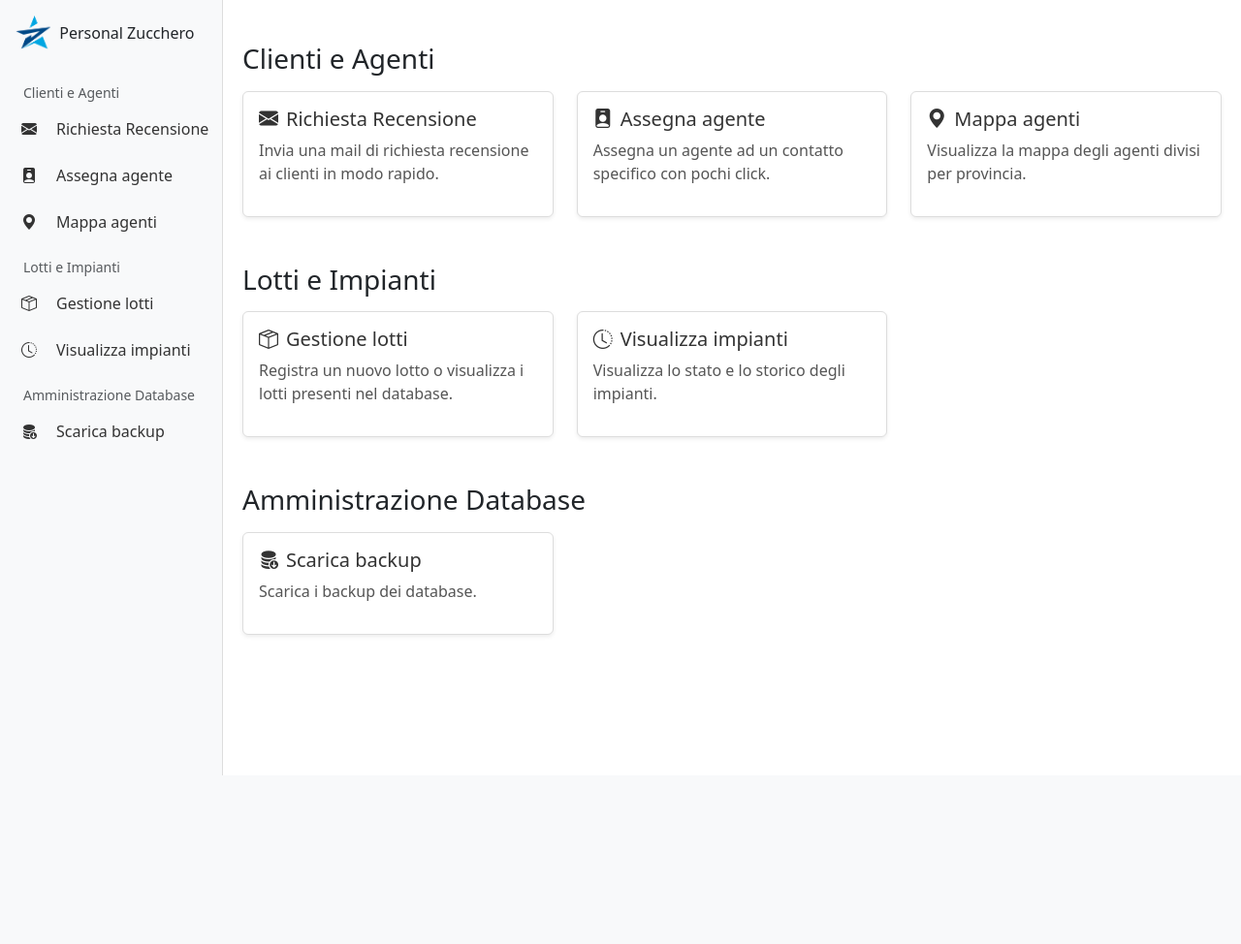
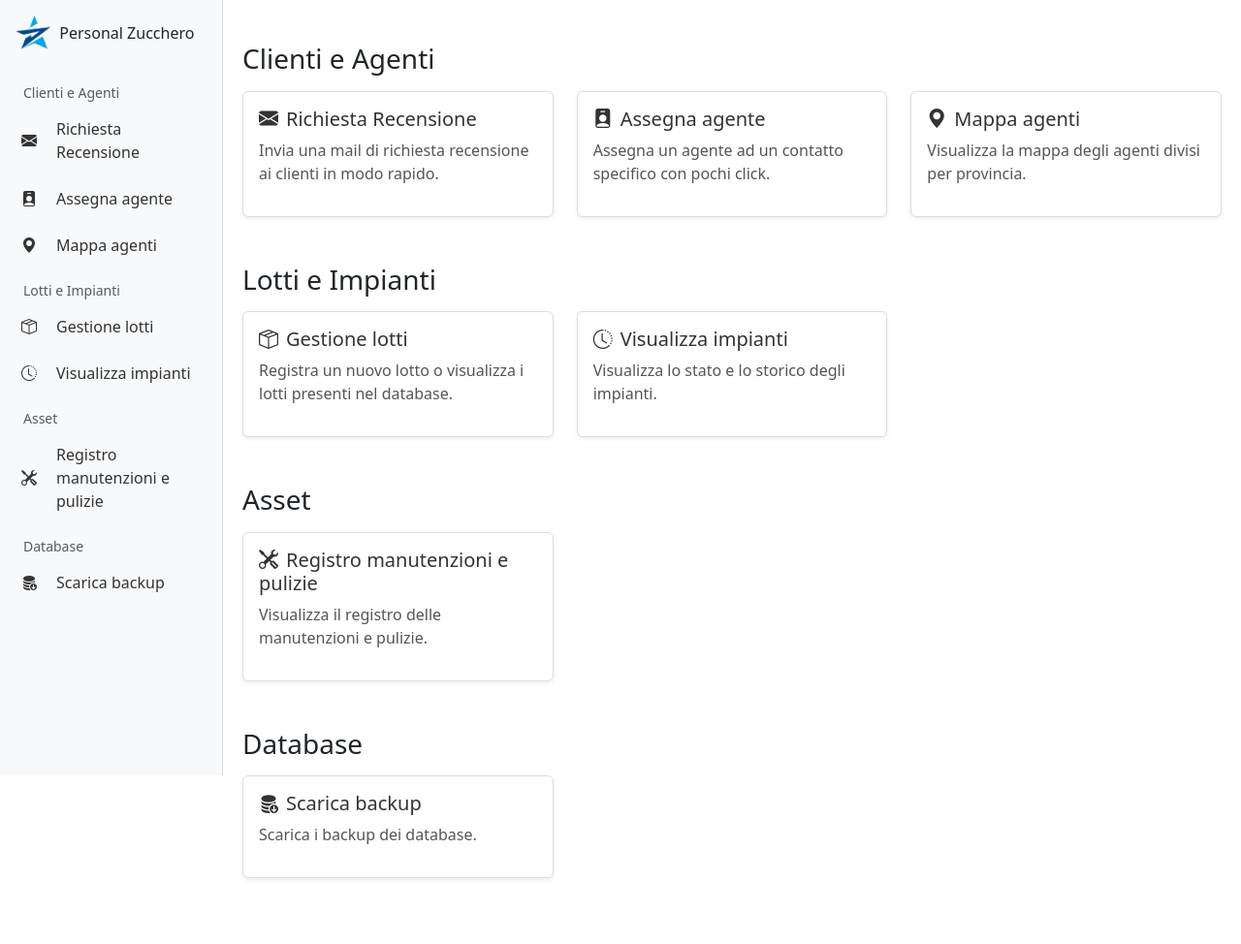
Before and after one commit to Nicolas-Personal-Zucchero/PZ-Web-Dashboard, a Flask app: page /amministrazione/ in a window 1280 px wide. Shown: the whole page at 97% size. Before the commit the page ends 800 px from the top, so only its background shows below. Run offline with Flask 3, Linux system fonts and the light colour scheme.

Commit message:
moved asset from wip to amministrazione

```diff
--- a/app/main.py
+++ b/app/main.py
@@ -21,9 +21,9 @@ app.register_blueprint(agents_map_bp)
 amministrazione_bp.register_blueprint(gestione_lotti_bp)
 amministrazione_bp.register_blueprint(visualizza_impianti_bp)
 amministrazione_bp.register_blueprint(backups_bp)
+amministrazione_bp.register_blueprint(asset_bp)
 app.register_blueprint(amministrazione_bp)
 
-wip_bp.register_blueprint(asset_bp)
 app.register_blueprint(wip_bp)
 
 register_links("home", [{
--- a/app/routes/amministrazione.py
+++ b/app/routes/amministrazione.py
@@ -12,7 +12,13 @@ register_links("amministrazione", [
         ]
     },
     {
-        "title": "Amministrazione Database",
+        "title": "Asset",
+        "links": [
+            {"name": "Registro manutenzioni e pulizie", "url": "/amministrazione/asset", "description": "Visualizza il registro delle manutenzioni e pulizie.", "icon": "bi bi-tools me-2"},
+        ]
+    },
+    {
+        "title": "Database",
         "links": [
             {"name": "Scarica backup", "url": "/amministrazione/backups", "description": "Scarica i backup dei database.", "icon": "bi bi-database-fill-down me-2"},
         ]
--- a/app/routes/wip.py
+++ b/app/routes/wip.py
@@ -5,9 +5,7 @@ wip_bp = Blueprint("wip", __name__, url_prefix="/wip")
 
 register_links("wip", [{
     "title": "WIP",
-    "links": [
-        {"name": "Asset", "url": "/wip/asset", "description": "Gestisci gli asset.", "icon": "bi bi-tools me-2"}
-    ]
+    "links": []
 }])
 
 @wip_bp.route("/", methods=["GET"])
--- a/app/templates/wip/asset.html
+++ b/app/templates/amministrazione/asset.html
@@ -114,10 +114,10 @@
                     <div class="col-md-1">{{ e.intervallo_manutenzione }}</div>
                     <div class="col-md-1">{{ e.intervallo_pulizia }}</div>
                     <div class="col-md-1 text-end">
-                        <a href="/wip/asset/{{ e.id }}" class="btn btn-primary btn-sm">Apri</a>
+                        <a href="/amministrazione/asset/{{ e.id }}" class="btn btn-primary btn-sm">Apri</a>
                     </div>
                     <div class="col-md-1 text-end">
-                        <form method="POST" action="/wip/asset/elimina"
+                        <form method="POST" action="/amministrazione/asset/elimina"
                             onsubmit="return confirm('Sei sicuro di voler eliminare questo asset?');">
                             <input type="hidden" name="asset_id" value="{{ e.id }}">
                             <button type="submit" class="btn btn-danger btn-sm">Elimina</button>
--- a/app/templates/wip/asset_dettaglio.html
+++ b/app/templates/amministrazione/asset_dettaglio.html
@@ -4,7 +4,7 @@
 {% block content %}
 <div class="container mt-4">
 
-    <a href="/wip/asset" class="btn btn-outline-secondary mb-3">← Torna agli asset</a>
+    <a href="/amministrazione/asset" class="btn btn-outline-secondary mb-3">← Torna agli asset</a>
 
     <h2 class="mb-4">{{ asset.nome }}</h2>
 
@@ -129,7 +129,7 @@
 <div class="modal fade" id="modalIntervento" tabindex="-1">
   <div class="modal-dialog">
     <div class="modal-content">
-      <form method="POST" action="/wip/asset/{{ asset.id }}/add_intervento">
+      <form method="POST" action="/amministrazione/asset/{{ asset.id }}/add_intervento">
         <div class="modal-header">
           <h5 class="modal-title">Registra Intervento</h5>
           <button type="button" class="btn-close" data-bs-dismiss="modal"></button>
--- a/app/templates/base.html
+++ b/app/templates/base.html
@@ -26,12 +26,17 @@
             border-right: 1px solid #ddd;
             transition: width 0.25s ease;
             overflow: hidden;
-            white-space: nowrap;
+            /* white-space: nowrap; */
         }
 
-        .sidebar .navbar-brand span,
+        .sidebar .navbar-brand span {
+            transition: opacity 0.2s ease;
+        }
+
         .sidebar .nav-link span {
             transition: opacity 0.2s ease;
+            white-space: normal; /* consente il wrapping */
+            word-break: break-word; /* spezza parole troppo lunghe */
         }
 
         /* Link stile */
@@ -73,10 +78,6 @@
         }
 
         /* Tabelle */
-        /* .list-group.styled-table {
-            max-height: 500px;
-            overflow-y: auto;
-        } */
 
         .list-group.styled-table .static-header {
             background-color: #f8f9fa;
```
Also changed, not shown: app/routes/asset.py (+6 -6 lines).
